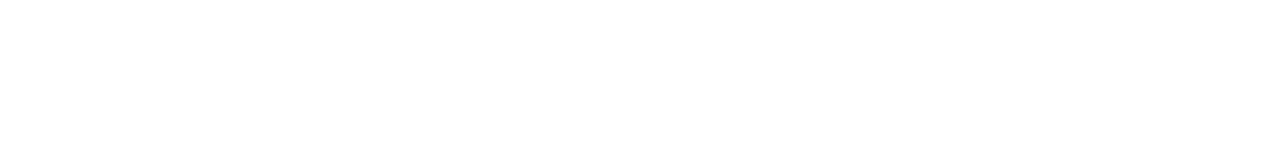
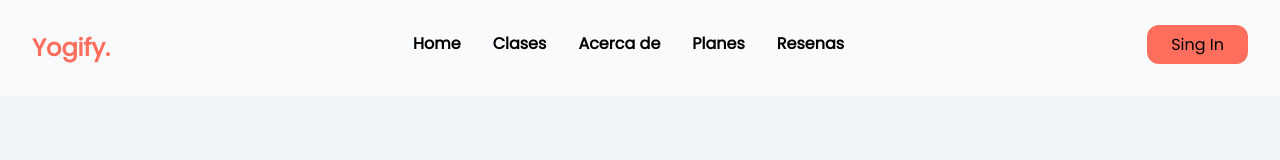
Before and after one commit to eluisking/yoga-landing, a website: page public/index.html in a window 1280 px wide. Drawn offline with Linux system fonts and the light colour scheme.

Commit message:
[ADD] Nav-Desktop

```diff
--- a/public/index.html
+++ b/public/index.html
@@ -3,10 +3,30 @@
 <head>
     <meta charset="UTF-8">
     <meta name="viewport" content="width=device-width, initial-scale=1.0">
+    <link rel="preconnect" href="https://fonts.googleapis.com">
+    <link rel="preconnect" href="https://fonts.gstatic.com" crossorigin>
+    <link href="https://fonts.googleapis.com/css2?family=Poppins&display=swap" rel="stylesheet">
     <link rel="stylesheet" href="../public/css/tailwind.css">
-    <title>Document</title>
+    <title>Yogify</title>
 </head>
-<body>
-
+<body class="bg-bg-primary">
+    <nav>
+        <div class="p-8 flex justify-between bg-white hidden lg:flex">
+            <div>
+                <p class="font-Poppins-r font-semibold text-orange-primary text-2xl">Yogify.</p>
+            </div>
+            <div class="flex gap-8">
+                <a class="font-semibold font-Poppins-r hover:text-orange-primary" href="#">Home</a>
+                <a class="font-semibold font-Poppins-r hover:text-orange-primary" href="#">Clases</a>
+                <a class="font-semibold font-Poppins-r hover:text-orange-primary" href="#">Acerca de</a>
+                <a class="font-semibold font-Poppins-r hover:text-orange-primary" href="#">Planes</a>
+                <a class="font-semibold font-Poppins-r hover:text-orange-primary" href="#">Resenas</a>
+            </div>
+            <div>
+                <a class="font-Poppins-r bg-orange-primary px-6 p-2 rounded-xl hover:bg-orange-secundary hover:text-white" href="#">Sing In</a>
+            </div>
+        </div>
+    </nav>
 </body>
+<script src="https://kit.fontawesome.com/b74d161dd8.js" crossorigin="anonymous"></script>
 </html>
--- a/tailwind.config.js
+++ b/tailwind.config.js
@@ -2,7 +2,26 @@
 module.exports = {
   content: ["./public/index.html", "./src/**/*.{html,js}"],
   theme: {
-    extend: {},
+    colors:{
+      'orange-primary': '#ff6e5c',
+      'orange-secundary': '',
+      'bg-primary': '#f1f5f9',
+      'bg-secundary': '#94a3b8',
+      'bg-gray': '#1e293b',
+      'black': '#020617',
+      'white': '#f8fafc',
+    },
+    fontFamily:{
+      'Poppins-r': ['Poppins', 'sans-serif'],
+    },
+    extend: {
+      backgroundImage:{
+        'cover-ds': "url('/public/img/cover-desktop.jpg')"
+      },
+      spacing: {
+        '128': '32rem'
+      }
+    },
   },
   plugins: [],
 }
```
Also changed, not shown: public/css/tailwind.css.
